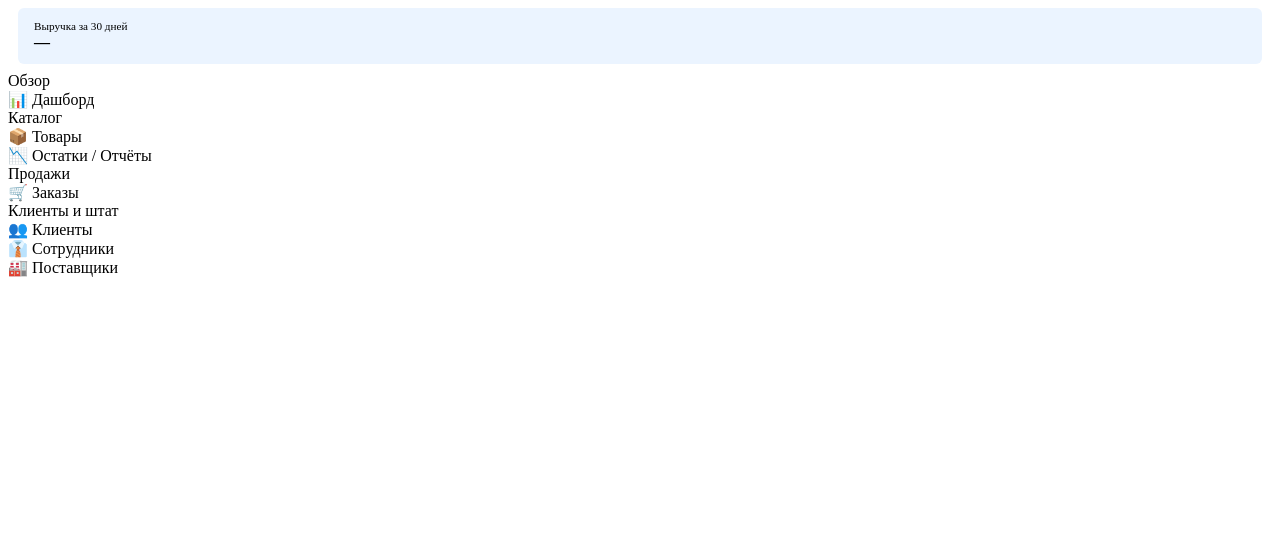
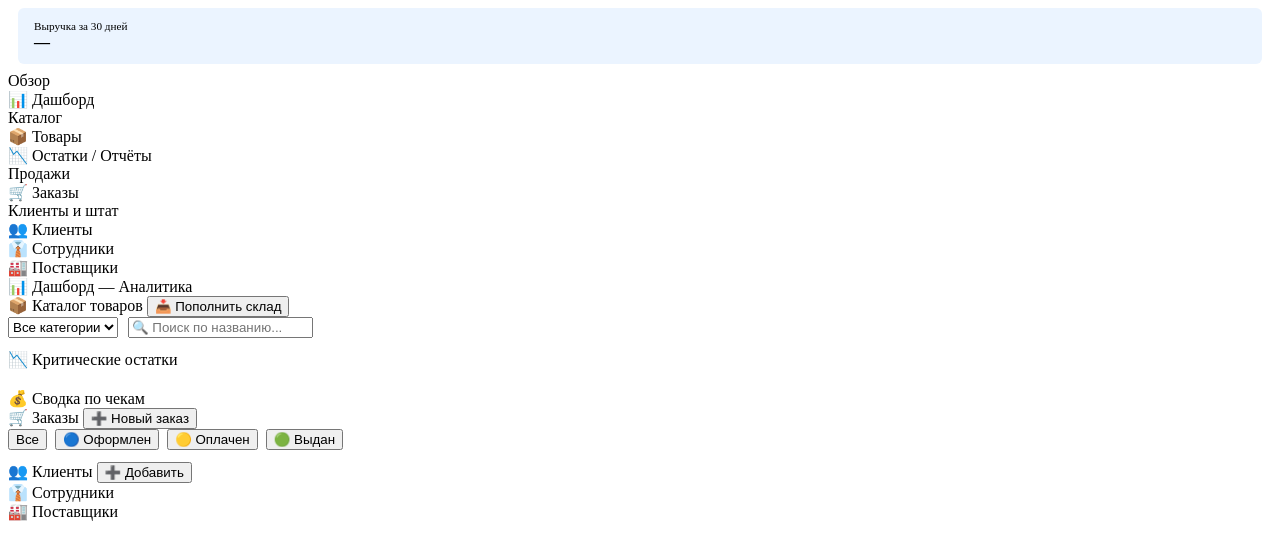
Before and after one commit to Albert21210/DC_Project, a Python web app: template app/templates/index.html in a window 1280 px wide. Shown: the part 29-589 px from the top of the page. Run offline with Jinja, Linux system fonts and the light colour scheme; the template is opened without the code that fills it, so the values that code supplies are empty.

Commit message:
(Vitaliy) added key components to the index.html

```diff
--- a/app/templates/index.html
+++ b/app/templates/index.html
@@ -46,3 +46,83 @@
 
   <!-- ── MAIN ── -->
   <main class="main">
+
+    <!-- ДАШБОРД -->
+    <section id="page-analytics" class="page">
+      <div class="page__title">📊 Дашборд — Аналитика</div>
+      <div id="analytics-content"><div class="spinner"></div></div>
+    </section>
+
+    <!-- ТОВАРЫ -->
+    <section id="page-products" class="page">
+      <div class="page__title">
+        📦 Каталог товаров
+        <button class="btn btn-primary btn-sm" onclick="openRestockModal()">📥 Пополнить склад</button>
+      </div>
+      <div class="card">
+        <div style="margin-bottom:12px;display:flex;gap:10px">
+          <select id="category-filter" class="form-control" onchange="filterByCategory(this.value)" style="max-width:200px"><option value="">Все категории</option></select>
+          <input id="product-search" class="form-control" placeholder="🔍 Поиск по названию..." oninput="searchProducts(this.value)" style="max-width:320px">
+        </div>
+        <div id="products-table"><div class="spinner"></div></div>
+      </div>
+    </section>
+
+    <!-- ОТЧЁТЫ -->
+    <section id="page-reports" class="page">
+      <div class="page__title">📉 Критические остатки</div>
+      <div class="card" style="margin-bottom:20px">
+        <div id="low-stock-table"><div class="spinner"></div></div>
+      </div>
+      <div class="page__title">💰 Сводка по чекам</div>
+      <div class="card">
+        <div id="order-sums-table"><div class="spinner"></div></div>
+      </div>
+    </section>
+
+    <!-- ЗАКАЗЫ -->
+    <section id="page-orders" class="page">
+      <div class="page__title">
+        🛒 Заказы
+        <button class="btn btn-primary btn-sm" onclick="openNewOrderModal()">➕ Новый заказ</button>
+      </div>
+      <div class="card">
+        <div style="margin-bottom:12px;display:flex;gap:8px;flex-wrap:wrap">
+          <button class="btn btn-outline btn-sm order-filter active" data-status="" onclick="filterOrders(this,'')">Все</button>
+          <button class="btn btn-outline btn-sm order-filter" data-status="Оформлен" onclick="filterOrders(this,'Оформлен')">🔵 Оформлен</button>
+          <button class="btn btn-outline btn-sm order-filter" data-status="Оплачен" onclick="filterOrders(this,'Оплачен')">🟡 Оплачен</button>
+          <button class="btn btn-outline btn-sm order-filter" data-status="Выдан" onclick="filterOrders(this,'Выдан')">🟢 Выдан</button>
+        </div>
+        <div id="orders-table"><div class="spinner"></div></div>
+      </div>
+    </section>
+
+    <!-- КЛИЕНТЫ -->
+    <section id="page-customers" class="page">
+      <div class="page__title">
+        👥 Клиенты
+        <button class="btn btn-primary btn-sm" onclick="openModal('modal-new-customer')">➕ Добавить</button>
+      </div>
+      <div class="card">
+        <div id="customers-table"><div class="spinner"></div></div>
+      </div>
+    </section>
+
+    <!-- СОТРУДНИКИ -->
+    <section id="page-employees" class="page">
+      <div class="page__title">👔 Сотрудники</div>
+      <div class="card">
+        <div id="employees-table"><div class="spinner"></div></div>
+      </div>
+    </section>
+
+    <!-- ПОСТАВЩИКИ -->
+    <section id="page-suppliers" class="page">
+      <div class="page__title">🏭 Поставщики</div>
+      <div class="card">
+        <div id="suppliers-table"><div class="spinner"></div></div>
+      </div>
+    </section>
+
+  </main>
+</div>
```
